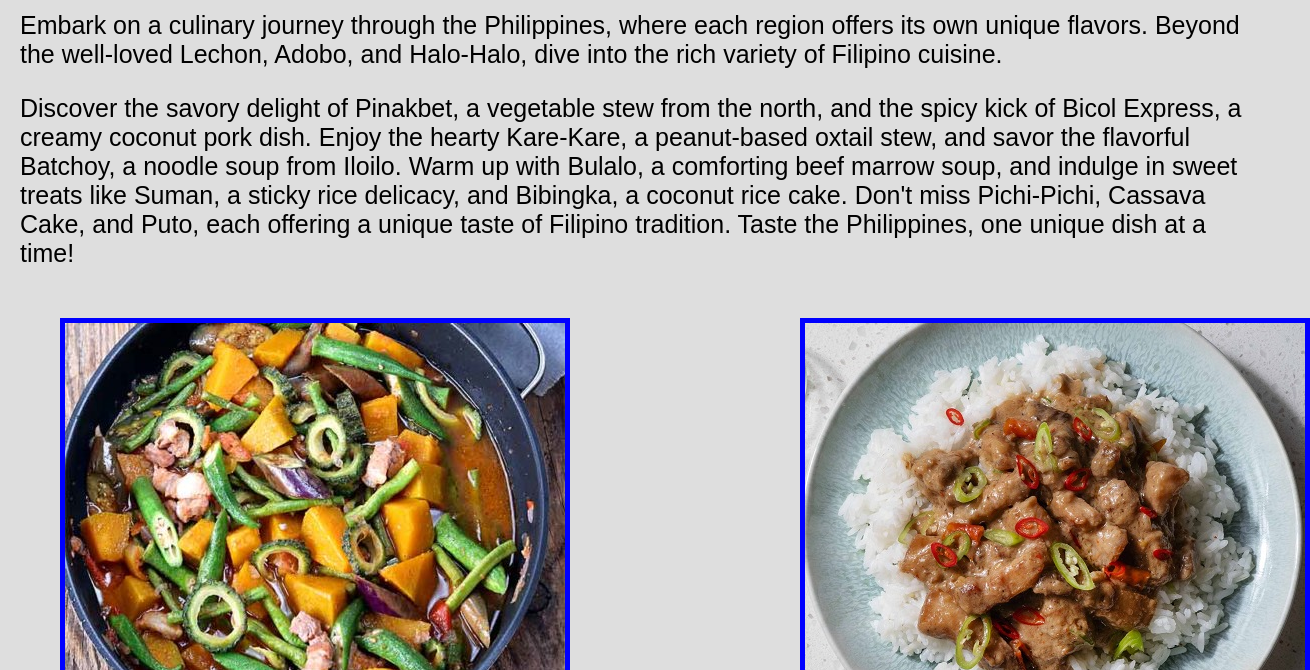
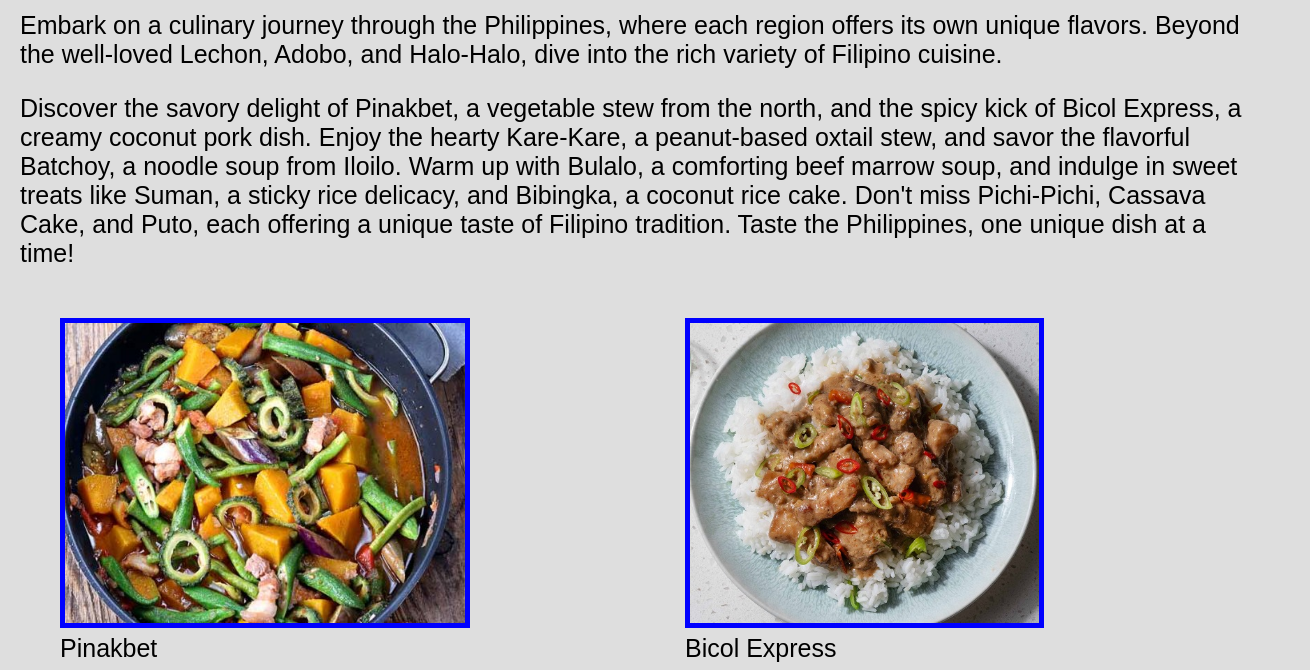
Before and after one commit to digirap/RES, a plain HTML site: page Final/index.html in a window 1280 px wide. Shown: the part 130-800 px from the top of the page, 1310 px wide, since content can reach past the window. Drawn offline with Linux system fonts and the light colour scheme.

Commit message:
Update style.css

```diff
--- a/Final/css/style.css
+++ b/Final/css/style.css
@@ -67,6 +67,8 @@ img {
     img {
         border-radius: 0; /* Remove border radius */
         width: auto;      /*Make not to use max-width */
+        height: 300px; /* for better display of images*/
+        object-fit: cover;
     }
 
     .grid figure:nth-child(3n) {
```
